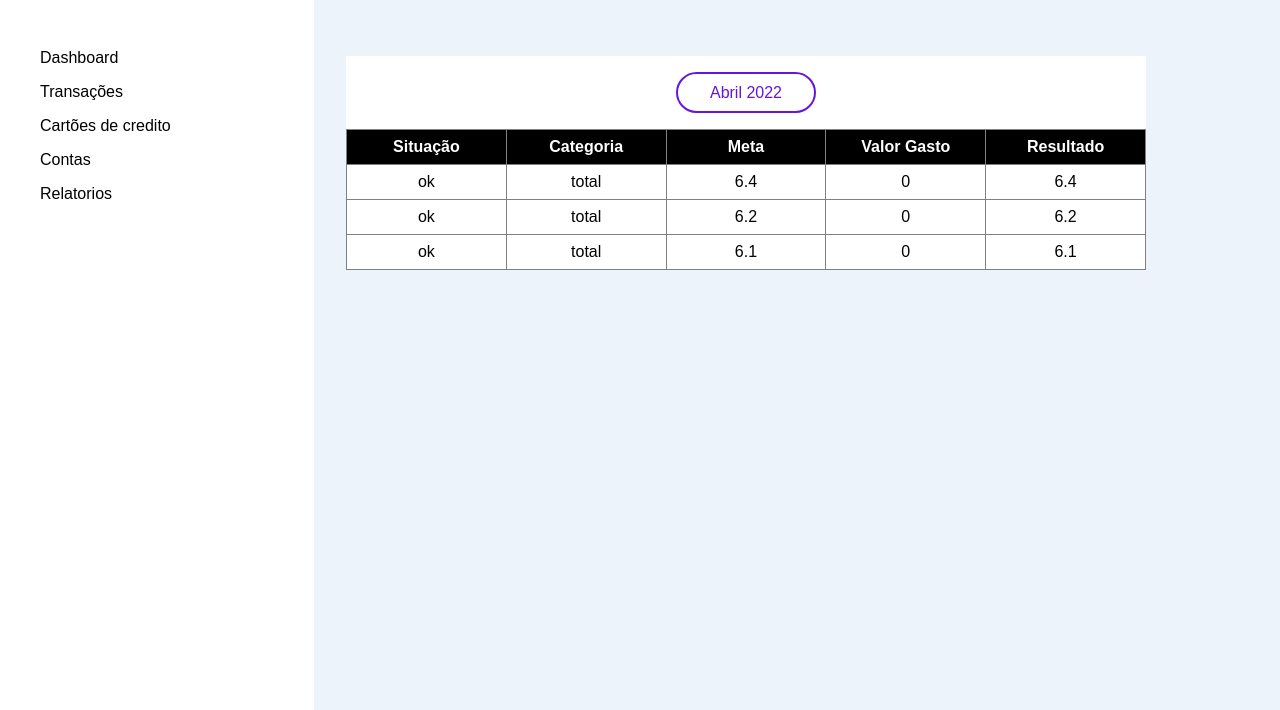
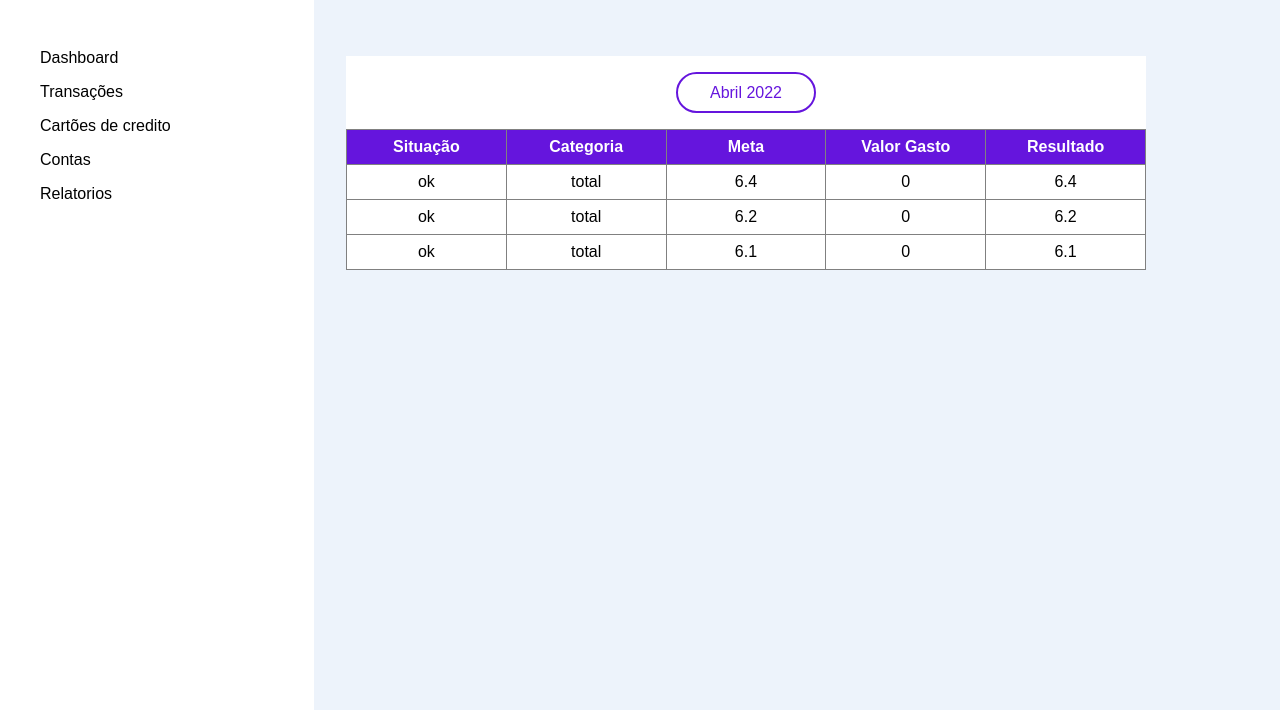
Before and after one commit to alexboliveira/appJs1, a plain HTML site: page index.html in a window 1280 px wide. Shown: the part 90-800 px from the top of the page. Drawn offline with Linux system fonts and the light colour scheme.

```diff
--- a/css/style.css
+++ b/css/style.css
@@ -112,6 +112,6 @@ table td, table th{
 }
 
 table th{
-    background-color: black;
+    background-color: rgb(101,21,221);
     color: white;
 }
```
